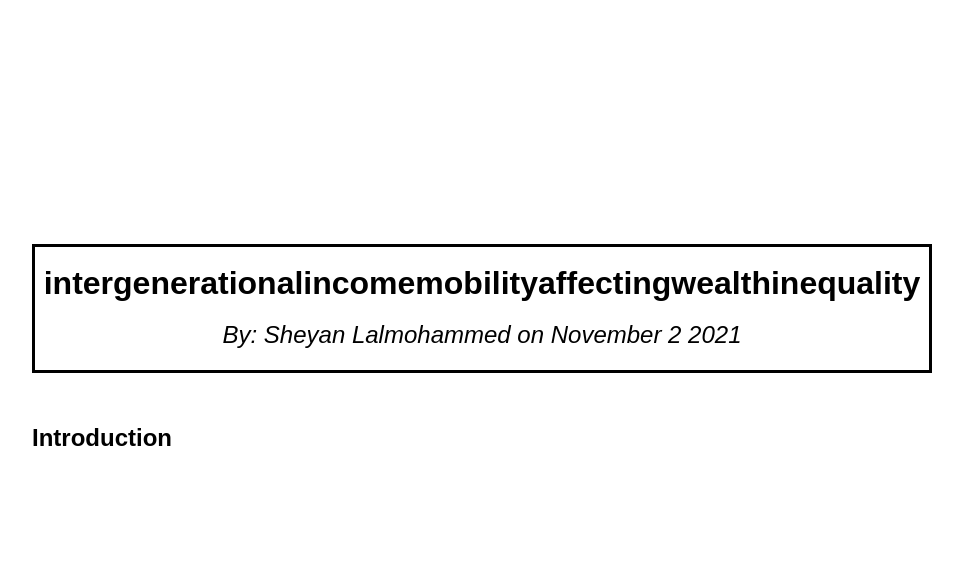
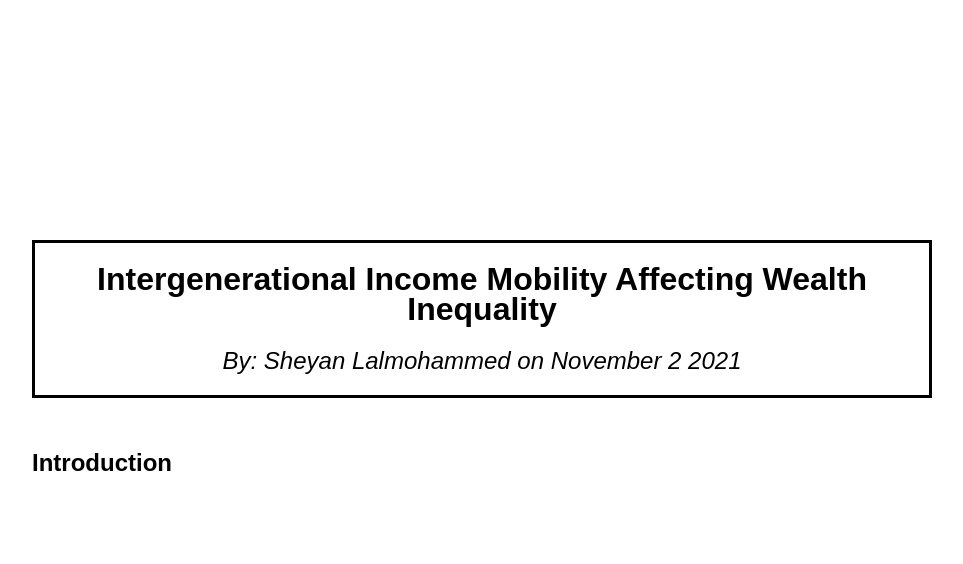
Before and after one commit to sheyanlalmohammed1/thecubixwebsite, a Flask app: page /2021/11/02/intergenerational-income-mobility-affecting-wealth-inequality in a window 1280 px wide. Shown: the part 856-1420 px from the top of the page, without its empty margins (158-1121 px from the left). Run offline with Flask 2, Linux system fonts and the light colour scheme.

Commit message:
commit on 'main;'

```diff
--- a/templates/intergenerationalincomemobilityaffectingwealthinequality.html
+++ b/templates/intergenerationalincomemobilityaffectingwealthinequality.html
@@ -45,7 +45,7 @@
         <div class="container2">
             <div class="article">
                 <div style="border:medium solid black">
-                  <h1 style="text-align:center;">intergenerationalincomemobilityaffectingwealthinequality</h1>
+                  <h1 style="text-align:center;">Intergenerational Income Mobility Affecting Wealth Inequality</h1>
                   <h2 style="text-align: center; font-weight: 400;"><em>By: Sheyan Lalmohammed on November 2 2021</em></h2>
                 </div>
                 <br>
```
